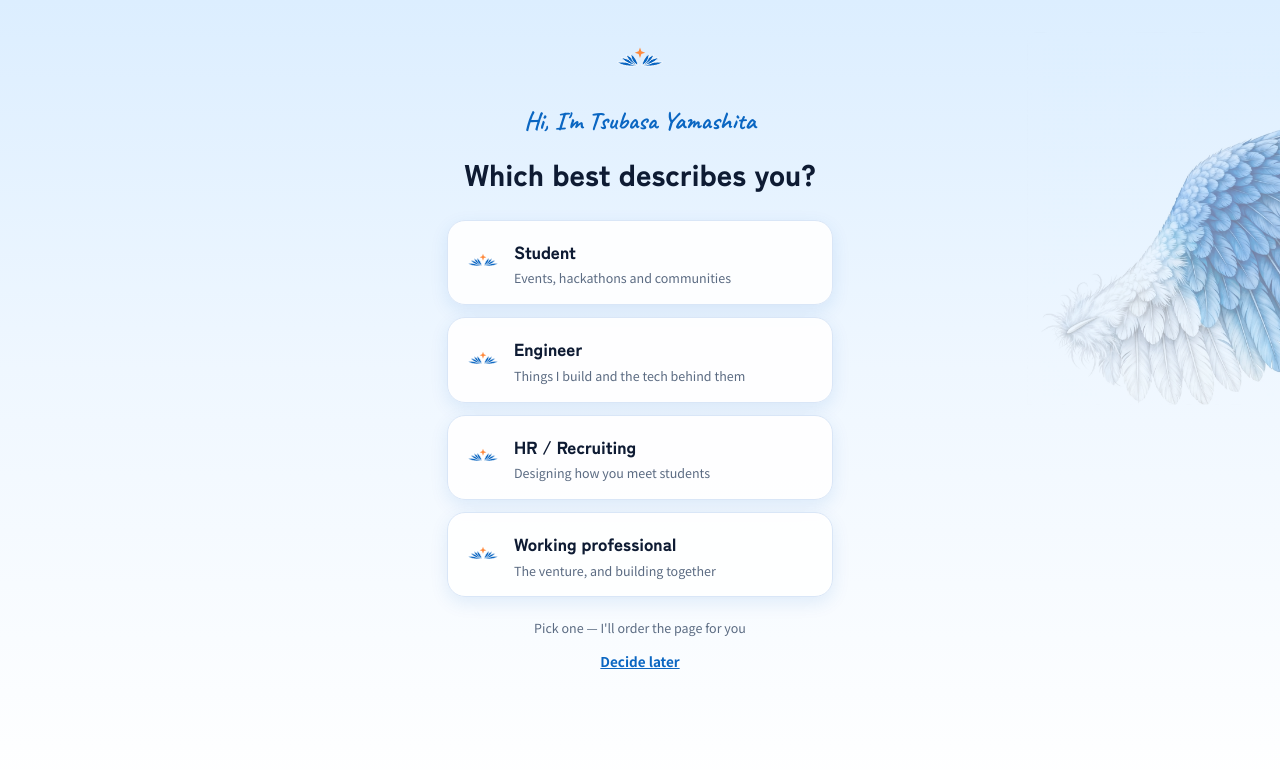
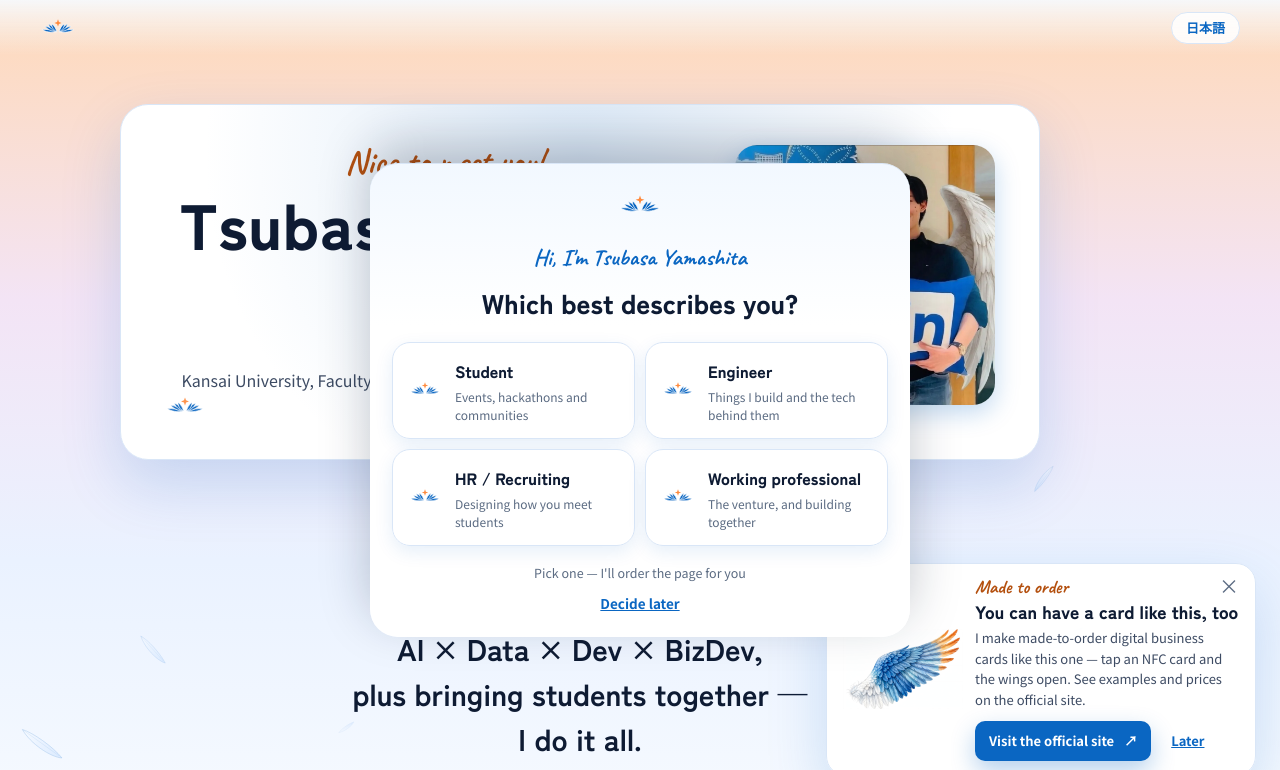
Before and after one commit to 3twowings28113-cpu/tsubasa-card, a website: page public/index.html in a window 1280 px wide. Shown: the top 770 px of the page. Drawn offline with Linux system fonts and the light colour scheme; no server answers.

Commit message:
intro v5 wing pair banking approach (faster), audience sheet after reveal, org descriptions

```diff
--- a/public/content/site.json
+++ b/public/content/site.json
@@ -991,11 +991,13 @@
         "since": "2025.4",
         "ja": {
           "name": "関西大学 ビジネスデータサイエンス学部",
-          "role": "1期生（2年）"
+          "role": "1期生（2年）",
+          "desc": "2025年に開設した新しい学部。ビジネスとデータサイエンスを横断して学びます"
         },
         "en": {
           "name": "Kansai University, Faculty of Business Data Science",
-          "role": "First cohort (2nd year)"
+          "role": "First cohort (2nd year)",
+          "desc": "A new faculty opened in 2025, blending business and data science"
         }
       },
       {
@@ -1006,11 +1008,13 @@
         "since": "2025.10",
         "ja": {
           "name": "LinkedIn Student Club Japan",
-          "role": "関西チーム 4期生"
+          "role": "関西チーム 4期生",
+          "desc": "LinkedIn公式の学生コミュニティ。キャリアイベントの企画・運営をしています"
         },
         "en": {
           "name": "LinkedIn Student Club Japan",
-          "role": "Kansai team, 4th cohort"
+          "role": "Kansai team, 4th cohort",
+          "desc": "LinkedIn's official student community, running career events"
         }
       },
       {
@@ -1021,11 +1025,13 @@
         "since": "2025.11",
         "ja": {
           "name": "共創Labo",
-          "role": "起業部リーダー／渉外部"
+          "role": "起業部リーダー／渉外部",
+          "desc": "関西の学生団体160超と企業45社以上をつなぐ、共創コミュニティ"
         },
         "en": {
           "name": "Kyoso Labo",
-          "role": "Leader of the startup team / partnerships"
+          "role": "Leader of the startup team / partnerships",
+          "desc": "A Kansai co-creation community linking 160+ student groups and 45+ companies"
         }
       },
       {
@@ -1036,11 +1042,13 @@
         "since": "2026.4",
         "ja": {
           "name": "みらいクラフト",
-          "role": "創設者（BDS学部公認の学生団体）"
+          "role": "創設者（BDS学部公認の学生団体）",
+          "desc": "学生の「つくりたい」を形にする、ものづくりの学生団体"
         },
         "en": {
           "name": "Mirai Craft",
-          "role": "Founder (official student group of the BDS faculty)"
+          "role": "Founder (official student group of the BDS faculty)",
+          "desc": "A student group turning \"I want to make this\" into real things"
         }
       }
     ]
--- a/public/css/main.css
+++ b/public/css/main.css
@@ -525,34 +525,42 @@ a.org:hover { border-color: var(--rail); }
 .fortune__text { margin-top: 6px; line-height: 1.85; font-size: 14.5px; }
 .fortune__lucky { margin-top: 10px; font-size: 12.5px; color: var(--muted); font-weight: 700; }
 
-/* ---------- first-visit gate ---------- */
-.gate { position: fixed; inset: 0; z-index: 500; overflow-y: auto; }
+/* ---------- audience sheet (appears as the hero is revealed) ---------- */
+.gate { position: fixed; inset: 0; z-index: 500; pointer-events: none; }
 .gate[hidden] { display: none; }
-.gate__sky { position: absolute; inset: 0; background: linear-gradient(180deg, #DCEEFF 0%, #EFF7FF 46%, #FFFFFF 100%); }
-.gate__wing {
-  position: absolute; right: -24vw; top: 4vh; width: 92vw; max-width: 560px;
-  mix-blend-mode: multiply; opacity: .5; pointer-events: none;
+.gate__sheet {
+  pointer-events: auto; position: absolute; left: 0; right: 0; bottom: 0;
+  max-width: 560px; margin: 0 auto; text-align: center;
+  background: linear-gradient(180deg, #F2F8FF 0%, #FFFFFF 34%);
+  border-radius: 28px 28px 0 0; border-top: 1px solid var(--line);
+  box-shadow: 0 -18px 50px rgba(14, 27, 51, .25);
+  padding: 12px 22px calc(20px + env(safe-area-inset-bottom, 0px));
+  max-height: 86dvh; overflow-y: auto;
 }
-.gate__inner {
-  position: relative; max-width: 430px; margin: 0 auto;
-  padding: calc(34px + env(safe-area-inset-top, 0px)) 22px 40px; text-align: center;
-}
+.gate__grip { display: block; width: 44px; height: 5px; border-radius: 99px; background: var(--line); margin: 2px auto 12px; }
 .gate__mark { margin: 0 auto; }
-.gate__title { margin-top: 14px; font-family: var(--f-hand); font-size: 25px; color: var(--blue); }
-.gate__q { margin-top: 8px; font-family: var(--f-head); font-weight: 900; font-size: clamp(24px, 6.4vw, 30px); line-height: 1.4; }
-.gate__options { margin-top: 26px; display: grid; gap: 12px; text-align: left; }
+.gate__title { margin-top: 10px; font-family: var(--f-hand); font-size: 23px; color: var(--blue); }
+.gate__q { margin-top: 6px; font-family: var(--f-head); font-weight: 900; font-size: clamp(22px, 6vw, 27px); line-height: 1.4; }
+.gate__options { margin-top: 20px; display: grid; gap: 10px; text-align: left; }
 .gate__opt {
   display: flex; align-items: center; gap: 14px; width: 100%;
-  background: rgba(255,255,255,.92); border: 1.5px solid var(--line); border-radius: 18px;
-  padding: 16px 18px; cursor: pointer; font: inherit; box-shadow: var(--shadow-s);
+  background: rgba(255,255,255,.94); border: 1.5px solid var(--line); border-radius: 18px;
+  padding: 14px 16px; cursor: pointer; font: inherit; box-shadow: var(--shadow-s);
   transition: transform .18s ease, border-color .18s ease, box-shadow .18s ease;
 }
 .gate__opt:active { transform: scale(.98); border-color: var(--blue); box-shadow: var(--shadow); }
-.gate__opt-mark { width: 34px; height: 34px; flex: none; }
-.gate__opt-label { display: block; font-family: var(--f-head); font-weight: 900; font-size: 17.5px; color: var(--ink); }
-.gate__opt-desc { display: block; margin-top: 2px; font-size: 12.5px; color: var(--muted); line-height: 1.5; }
-.gate__note { margin-top: 20px; font-size: 12.5px; color: var(--muted); }
-.gate__skip { margin-top: 10px; font-size: 13.5px; }
+.gate__opt-mark { width: 32px; height: 32px; flex: none; }
+.gate__opt-body { display: block; flex: 1; text-align: left; }
+.gate__opt-label { display: block; font-family: var(--f-head); font-weight: 900; font-size: 16.5px; color: var(--ink); }
+.gate__opt-desc { display: block; margin-top: 2px; font-size: 12px; color: var(--muted); line-height: 1.5; }
+.gate__note { margin-top: 16px; font-size: 12.5px; color: var(--muted); }
+.gate__skip { margin-top: 8px; font-size: 13.5px; }
+@media (min-width: 720px) {
+  .gate { display: grid; place-items: center; }
+  .gate__sheet { position: relative; border-radius: 28px; width: min(540px, calc(100vw - 48px)); padding-top: 20px; }
+  .gate__grip { display: none; }
+  .gate__options { grid-template-columns: 1fr 1fr; }
+}
 
 /* ---------- exchange mode ---------- */
 .exchange {
@@ -577,3 +585,13 @@ html[data-sky="night"] body { background: linear-gradient(180deg, #B9CFEF 0, #DC
   .fortune__feather img, .hero__status-dot { animation: none; }
 }
 .gate__opt-body { display: block; flex: 1; text-align: left; }
+
+/* ---------- intro v5: the wing pair ---------- */
+.intro__pair { position: absolute; will-change: transform, opacity; pointer-events: none; mix-blend-mode: multiply; }
+.intro__pair-in { position: absolute; inset: 0; will-change: transform; }
+.intro__pairwing { width: 53%; top: 0; mix-blend-mode: normal; }
+.intro__pairwing.intro__artwing--l { left: 0; }
+.intro__pairwing.intro__artwing--r { right: 0; }
+
+/* ---------- org description ---------- */
+.org__desc { font-size: 12.5px; color: var(--ink-2); line-height: 1.6; word-break: auto-phrase; }
--- a/public/index.html
+++ b/public/index.html
@@ -18,12 +18,12 @@
 <link rel="preconnect" href="https://fonts.gstatic.com" crossorigin>
 <link rel="stylesheet" href="https://fonts.googleapis.com/css2?family=Zen+Kaku+Gothic+New:wght@700;900&family=Noto+Sans+JP:wght@400;500;700&family=Caveat:wght@700&display=swap">
 <link rel="preload" as="image" href="assets/photos/hero-wings.webp">
-<link rel="stylesheet" href="css/main.css?v=20251025f">
+<link rel="stylesheet" href="css/main.css?v=20251026a">
 <script src="js/boot.js"></script>
 <script src="vendor/gsap.min.js" defer></script>
 <script src="vendor/ScrollTrigger.min.js" defer></script>
 <script src="vendor/Flip.min.js" defer></script>
-<script type="module" src="js/main.js?v=20251025f"></script>
+<script type="module" src="js/main.js?v=20251026a"></script>
 </head>
 <body>
 <a class="skip-link" href="#contact">連絡先へ移動</a>
@@ -224,10 +224,9 @@
 <script type="application/ld+json" id="ld-person">{"@context":"https://schema.org","@type":"Person","name":"山下 翼","alternateName":"Tsubasa Yamashita","affiliation":{"@type":"CollegeOrUniversity","name":"関西大学"},"sameAs":["https://www.linkedin.com/in/tsubasakansaiuniv/"]}</script>
 
 <div class="gate" data-gate hidden role="dialog" aria-modal="true" aria-labelledby="gate-q">
-  <div class="gate__sky" aria-hidden="true"></div>
-  <img class="gate__wing" src="assets/brand/wing-art.webp" alt="" aria-hidden="true">
-  <div class="gate__inner">
-    <img class="gate__mark" src="assets/brand/wing-mark.svg" alt="" width="52" height="52">
+  <div class="gate__sheet">
+    <span class="gate__grip" aria-hidden="true"></span>
+    <img class="gate__mark" src="assets/brand/wing-mark.svg" alt="" width="44" height="44">
     <p class="gate__title" data-t="gate.title">はじめまして、山下 翼です</p>
     <p class="gate__q" id="gate-q" data-t="gate.question">あなたは、どちらですか？</p>
     <div class="gate__options" data-gate-options></div>
--- a/public/js/ask.js
+++ b/public/js/ask.js
@@ -1,6 +1,6 @@
 // "Ask Tsubasa AI": answers from the public knowledge file on the server.
 import { t, L, getLang, el, onLang, reducedMotion } from './i18n.js';
-import { api } from './api.js?v=20251025f';
+import { api } from './api.js?v=20251026a';
 
 const history = [];
 let busy = false;
--- a/public/js/gate.js
+++ b/public/js/gate.js
@@ -1,8 +1,8 @@
-// First-visit gate: before the intro plays, ask who is visiting and arrange
-// the page for them (section order + tailored highlights). The choice is
-// remembered; the chips further down the page can change it any time.
+// Audience picker: shown as a sheet the moment the intro hands over to the
+// hero card. The choice reorders the page and retunes the highlights; it is
+// remembered, and the chips further down can change it any time.
 import { L, el } from './i18n.js';
-import { savedAudience, chooseAudience } from './sections.js?v=20251025f';
+import { savedAudience, chooseAudience } from './sections.js?v=20251026a';
 
 /* Move sections around so the most relevant story comes first. */
 export function applyLayout(id) {
@@ -12,21 +12,24 @@ export function applyLayout(id) {
   const contact = q('.contact'), orgs = q('.orgs'), venture = q('.venture'), audience = q('.audience');
   if (!contact || !orgs || !venture || !audience) return;
   if (id === 'exec' || id === 'hr') {
-    // venture (StuVation) right after the contacts
-    main.insertBefore(venture, orgs);
+    main.insertBefore(venture, orgs); // StuVation right after the contacts
   } else if (id === 'engineer') {
-    // highlights first, venture after
-    main.insertBefore(audience, venture);
+    main.insertBefore(audience, venture); // highlights first
   } else if (id === 'student') {
-    // highlights (events & community) right after the contacts
-    main.insertBefore(audience, orgs);
+    main.insertBefore(audience, orgs); // events & community up top
     main.insertBefore(venture, audience.nextSibling);
   }
 }
 
+/* At boot: a remembered choice only rearranges the page — no sheet. */
+export function prepareAudience() {
+  const saved = savedAudience();
+  if (saved) applyLayout(saved);
+  return saved;
+}
+
 export function gateIfNeeded() {
-  const saved = savedAudience();
-  if (saved) { applyLayout(saved); return Promise.resolve(); }
+  if (savedAudience()) return Promise.resolve();
   const gate = document.querySelector('[data-gate]');
   if (!gate) return Promise.resolve();
   return new Promise((resolve) => {
@@ -43,10 +46,10 @@ export function gateIfNeeded() {
         el('span', { class: 'gate__opt-desc', text: o.desc || '' })))));
     gate.hidden = false;
     document.body.style.overflow = 'hidden';
+    const sheet = gate.querySelector('.gate__sheet');
     if (window.gsap && !reduced) {
-      window.gsap.fromTo(gate.querySelector('.gate__inner'), { opacity: 0, y: 26 }, { opacity: 1, y: 0, duration: 0.7, ease: 'power3.out', delay: 0.1 });
-      window.gsap.fromTo(host.children, { opacity: 0, y: 18 }, { opacity: 1, y: 0, duration: 0.5, ease: 'power2.out', stagger: 0.09, delay: 0.35, clearProps: 'all' });
-      window.gsap.fromTo(gate.querySelector('.gate__wing'), { opacity: 0, x: 60 }, { opacity: 0.5, x: 0, duration: 1.4, ease: 'power2.out' });
+      window.gsap.fromTo(sheet, { y: '106%' }, { y: '0%', duration: 0.65, ease: 'power3.out', delay: 0.15 });
+      window.gsap.fromTo(host.children, { opacity: 0, y: 14 }, { opacity: 1, y: 0, duration: 0.45, ease: 'power2.out', stagger: 0.07, delay: 0.45, clearProps: 'all' });
     }
     let closed = false;
     function done(id) {
@@ -55,7 +58,7 @@ export function gateIfNeeded() {
       if (id) { chooseAudience(id); applyLayout(id); }
       document.body.style.overflow = '';
       if (window.gsap && !reduced) {
-        window.gsap.to(gate, { opacity: 0, duration: 0.45, ease: 'power1.in', onComplete: () => { gate.hidden = true; gate.style.opacity = ''; resolve(); } });
+        window.gsap.to(sheet, { y: '106%', duration: 0.4, ease: 'power2.in', onComplete: () => { gate.hidden = true; resolve(); } });
       } else { gate.hidden = true; resolve(); }
     }
     gate.querySelector('[data-gate-skip]')?.addEventListener('click', () => done(null));
--- a/public/js/intro.js
+++ b/public/js/intro.js
@@ -106,22 +106,28 @@ export async function runIntro({ contactsReady }) {
   const vw = innerWidth, vh = innerHeight;
   const cx = vw / 2, cy = vh * 0.46;
 
-  /* overlay — v4 "approach": ONE wing starts far away at the back-right,
-     flapping, and flies straight at the viewer. It grows until its feathers
-     fill the whole screen, gives one last big flap, then sweeps past the
-     camera and vanishes toward the back-left — revealing the hero card. */
+  /* overlay — v5 "the pair approaches": BOTH wings, far away at the back-right,
+     banking left and right as they flap straight at the viewer. They grow
+     until the feathers fill the screen, give one last flap, then sweep past
+     the camera to the back-left — revealing the hero card. */
   const fx = el('canvas', { class: 'intro__fx' });
   const glow = el('div', { class: 'intro__glow' });
-  const WING = Math.min(vw * 1.35, 1000);
-  const wingH = WING * (1280 / 1920);
-  const wing = el('div', { class: 'intro__artwing intro__artwing--r' },
-    el('div', { class: 'intro__artwing-in' }, el('img', { src: 'assets/brand/wing-art.webp', alt: '' })));
-  wing.style.width = `${WING}px`;
-  wing.style.left = `${vw * 0.72 - WING / 2}px`;
-  wing.style.top = `${vh * 0.30 - wingH / 2}px`;
+  const mkWing = (side) => {
+    const inner = el('div', { class: 'intro__artwing-in' }, el('img', { src: 'assets/brand/wing-art.webp', alt: '' }));
+    if (side === 'l') inner.style.transform = 'scaleX(-1)';
+    return el('div', { class: `intro__artwing intro__artwing--${side} intro__pairwing` }, inner);
+  };
+  const wingL = mkWing('l'), wingR = mkWing('r');
+  const pairIn = el('div', { class: 'intro__pair-in' }, wingL, wingR);
+  const pair = el('div', { class: 'intro__pair' }, pairIn);
+  const P = Math.min(vw * 1.55, 1050);
+  pair.style.width = `${P}px`;
+  pair.style.height = `${P * 0.35}px`;
+  pair.style.left = `${vw * 0.70 - P / 2}px`;
+  pair.style.top = `${vh * 0.32 - (P * 0.35) / 2}px`;
   const skip = el('p', { class: 'intro__skip', text: t('ui.skip') || 'タップでスキップ' });
   const sky = el('div', { class: 'intro__sky' });
-  const overlay = el('div', { class: 'intro', 'aria-hidden': 'true' }, sky, glow, wing, fx, skip);
+  const overlay = el('div', { class: 'intro', 'aria-hidden': 'true' }, sky, glow, pair, fx, skip);
   document.body.append(overlay);
   unboot();
   document.body.style.overflow = 'hidden';
@@ -129,56 +135,56 @@ export async function runIntro({ contactsReady }) {
   const fxSys = featherImg ? particleSystem(fx, featherImg) : null;
   const hero = document.querySelector('main .hero');
 
-  // distant start: small, back-right, slightly out of focus
-  gsap.set(wing, { transformOrigin: '50% 60%', scale: 0.14, x: vw * 0.16, y: -vh * 0.05, rotation: 6, opacity: 0, filter: 'blur(5px)' });
-  gsap.set(glow, { left: '72%', top: '30%', scale: 0.35, opacity: 0 });
+  // distant start: small pair, back-right, banked, slightly out of focus
+  gsap.set(pair, { transformOrigin: '50% 55%', scale: 0.16, x: vw * 0.10, y: -vh * 0.10, rotation: -6, opacity: 0, filter: 'blur(5px)' });
+  gsap.set(pairIn, { rotation: -5 });
+  gsap.set(wingL, { rotation: -7, transformOrigin: '96% 88%' });
+  gsap.set(wingR, { rotation: 7, transformOrigin: '4% 88%' });
+  gsap.set(glow, { left: '70%', top: '32%', scale: 0.4, opacity: 0 });
   if (hero) gsap.set(hero, { scale: 0.92, y: 20, transformOrigin: '50% 26%' });
-  // hide only the real hero's text (main)
   gsap.set(['main .namecard__name', 'main .namecard__hello', 'main .namecard__kana', 'main .namecard__aff', 'main .hero__statement'], { opacity: 0 });
 
-  const S = full ? 1 : 0.6; // timeline speed factor
+  const S = full ? 1 : 0.55;
   const tl = gsap.timeline({ defaults: { overwrite: 'auto' } });
 
-  // continuous flapping for the whole approach (killed at the exit)
-  const flap = gsap.to(wing, { rotation: -6, duration: 0.34 * S, ease: 'sine.inOut', yoyo: true, repeat: -1 });
-  const bob = gsap.to(wing, { y: '-=12', duration: 0.51 * S, ease: 'sine.inOut', yoyo: true, repeat: -1 });
+  // flapping + banking sway + bob for the whole approach (killed at the exit)
+  const flapL = gsap.to(wingL, { rotation: -27, duration: 0.30 * S, ease: 'sine.inOut', yoyo: true, repeat: -1 });
+  const flapR = gsap.to(wingR, { rotation: 27, duration: 0.30 * S, ease: 'sine.inOut', yoyo: true, repeat: -1 });
+  const bank = gsap.to(pairIn, { rotation: 5, duration: 0.55 * S, ease: 'sine.inOut', yoyo: true, repeat: -1 });
+  const bob = gsap.to(pairIn, { y: 9, duration: 0.45 * S, ease: 'sine.inOut', yoyo: true, repeat: -1 });
 
-  // 1) APPROACH: far back-right -> straight at the viewer, growing fast
-  const approachAt = 0.15 * S;
-  const approachDur = 2.4 * S;
-  tl.to(wing, { opacity: 1, duration: 0.4 * S, ease: 'power1.out' }, approachAt)
-    .to(glow, { opacity: 0.6, duration: 0.8 * S }, approachAt)
-    .to(wing, { scale: 1.05, x: -vw * 0.10, rotation: -3, filter: 'blur(0px)', duration: approachDur, ease: 'power1.in' }, approachAt);
+  // 1) APPROACH: far back-right -> at the viewer, banking the other way
+  const approachAt = 0.12 * S, approachDur = 1.7 * S;
+  tl.to(pair, { opacity: 1, duration: 0.3 * S, ease: 'power1.out' }, approachAt)
+    .to(glow, { opacity: 0.55, duration: 0.7 * S }, approachAt)
+    .to(pair, { scale: 0.98, x: vw * 0.01, y: vh * 0.03, rotation: 9, filter: 'blur(0px)', duration: approachDur, ease: 'power1.in' }, approachAt);
 
-  // 2) CLOSE-UP: one beat where the feathers fill the entire screen
+  // 2) CLOSE-UP: feathers fill the whole screen for one beat
   const macroAt = approachAt + approachDur;
   tl.add(() => fxSys?.burst(full ? 16 : 7, { cx, cy, w: vw * 0.9, h: 200 }), macroAt)
-    .to(wing, { scale: 3.1, x: -vw * 0.30, y: vh * 0.14, duration: 0.65 * S, ease: 'power2.in' }, macroAt)
-    .to(glow, { opacity: 0, scale: 1.6, duration: 0.6 * S }, macroAt);
+    .to(pair, { scale: 2.9, x: -vw * 0.08, y: vh * 0.07, rotation: 2, duration: 0.55 * S, ease: 'power2.in' }, macroAt)
+    .to(glow, { opacity: 0, scale: 1.6, duration: 0.5 * S }, macroAt);
 
-  // 3) THE LAST FLAP, then it sweeps past the camera to the back-left and is
-  //    gone — the sky fades and the hero card emerges toward the viewer
-  const exitAt = macroAt + 0.65 * S + 0.3 * S;
+  // 3) LAST FLAP -> past the camera to the back-left, sky fades, hero emerges
+  const exitAt = macroAt + 0.55 * S + 0.22 * S;
   tl.add(() => {
-      flap.kill(); bob.kill();
+      flapL.kill(); flapR.kill(); bank.kill(); bob.kill();
       fxSys?.burst(full ? 26 : 10, { cx, cy: cy - 40, w: vw * 0.95, h: 200 });
-      // shake the overlay, never <body>: a leftover transform on body would
-      // become the containing block for every position:fixed element (QR modal, popup, dock)
       gsap.fromTo(overlay, { y: 0 }, { y: 3, duration: 0.07, yoyo: true, repeat: 1, clearProps: 'transform' });
-      gsap.fromTo(wing, { rotation: -14 }, { rotation: 8, duration: 0.22 * S, ease: 'power2.out' }); // last big flap
+      gsap.to(wingL, { rotation: -40, duration: 0.16 * S, ease: 'power2.out' });
+      gsap.to(wingR, { rotation: 40, duration: 0.16 * S, ease: 'power2.out' });
     }, exitAt)
-    .to(wing, { x: -vw * 1.45, y: -vh * 0.34, rotation: -22, scale: 2.25, opacity: 0, duration: 0.9 * S, ease: 'power2.in', delay: 0.2 * S }, exitAt)
-    .to(sky, { opacity: 0, duration: 1.0 * S, ease: 'power1.inOut' }, exitAt + 0.3 * S)
+    .to(pair, { x: -vw * 1.35, y: -vh * 0.30, rotation: -16, scale: 2.35, opacity: 0, duration: 0.8 * S, ease: 'power2.in', delay: 0.14 * S }, exitAt)
+    .to(sky, { opacity: 0, duration: 0.95 * S, ease: 'power1.inOut' }, exitAt + 0.25 * S)
     .to(skip, { opacity: 0, duration: 0.25 }, exitAt)
-    .add(() => { overlay.style.pointerEvents = 'none'; document.body.style.overflow = ''; }, exitAt + 0.55 * S);
+    .add(() => { overlay.style.pointerEvents = 'none'; document.body.style.overflow = ''; }, exitAt + 0.5 * S);
   if (hero) {
-    tl.to(hero, { scale: 1, y: 0, duration: 1.4 * S, ease: 'power3.out', clearProps: 'transform' }, exitAt + 0.3 * S);
+    tl.to(hero, { scale: 1, y: 0, duration: 1.3 * S, ease: 'power3.out', clearProps: 'transform' }, exitAt + 0.25 * S);
   }
-  tl.add(() => revealHero(gsap), exitAt + 0.6 * S);
+  tl.add(() => revealHero(gsap), exitAt + 0.55 * S);
 
-  // feathers land on the contact buttons (full version only)
   let landingTargets = [];
-  const landAt = exitAt + 0.85 * S;
+  const landAt = exitAt + 0.8 * S;
   tl.add(() => land(), landAt);
   tl.add(() => finish(false), landAt + (full ? 1.15 : 0.6));
 
@@ -216,7 +222,7 @@ export async function runIntro({ contactsReady }) {
     finished = true;
     setTimeout(resolveDone, skipped ? 0 : 50);
     if (skipped) {
-      tl.kill(); flap.kill(); bob.kill();
+      tl.kill(); flapL.kill(); flapR.kill(); bank.kill(); bob.kill();
       gsap.killTweensOf(landingTargets);
       gsap.set(landingTargets, { clearProps: 'opacity,transform' });
       if (hero) gsap.set(hero, { clearProps: 'transform,opacity' });
--- a/public/js/main.js
+++ b/public/js/main.js
@@ -1,13 +1,13 @@
 import { loadContent, initialLang, setLang, getLang, t, onLang } from './i18n.js';
-import { api, visitorId, via } from './api.js?v=20251025f';
-import { whenContacts, initDock } from './contact.js?v=20251025f';
-import { initSections } from './sections.js?v=20251025f';
-import { initMotion } from './motion.js?v=20251025f';
-import { initWingWall } from './wingwall.js?v=20251025f';
-import { initAsk } from './ask.js?v=20251025f';
-import { runIntro } from './intro.js?v=20251025f';
-import { initFun } from './fun.js?v=20251025f';
-import { gateIfNeeded } from './gate.js?v=20251025f';
+import { api, visitorId, via } from './api.js?v=20251026a';
+import { whenContacts, initDock } from './contact.js?v=20251026a';
+import { initSections } from './sections.js?v=20251026a';
+import { initMotion } from './motion.js?v=20251026a';
+import { initWingWall } from './wingwall.js?v=20251026a';
+import { initAsk } from './ask.js?v=20251026a';
+import { runIntro } from './intro.js?v=20251026a';
+import { initFun } from './fun.js?v=20251026a';
+import { gateIfNeeded, prepareAudience } from './gate.js?v=20251026a';
 
 async function guestNumber() {
   const r = await api('/api/visit', { method: 'POST', body: { visitorId: visitorId(), via: via(), lang: getLang() } });
@@ -57,7 +57,7 @@ async function boot() {
   initFun();
   setLang(initialLang(), { persist: false });
   document.querySelectorAll('[data-lang-toggle]').forEach((b) => b.addEventListener('click', () => setLang(getLang() === 'ja' ? 'en' : 'ja')));
-  await gateIfNeeded();
+  prepareAudience();
   const introDone = Promise.resolve(runIntro({ contactsReady })).catch(() => {});
   // contacts are rendered by the onLang listener in contact.js; wait for the first render
   await whenContacts();
@@ -65,7 +65,7 @@ async function boot() {
   initDock();
   initWingWall();
   features().then(() => { if (window.__apiOk) guestNumber(); });
-  introDone.then(() => initMotion());
+  introDone.then(() => { initMotion(); gateIfNeeded().catch(() => {}); });
 }
 
 boot();
--- a/public/js/sections.js
+++ b/public/js/sections.js
@@ -163,7 +163,8 @@ function renderOrgs() {
       : el('span', { class: 'org__logo org__logo--mono', 'aria-hidden': 'true', text: o.mono || (t.name || '?').slice(0, 2) });
     const body = el('span', { class: 'org__body' },
       el('span', { class: 'org__name', text: t.name || '' }),
-      el('span', { class: 'org__role', text: [t.role, o.since ? (lang === 'en' ? `since ${o.since}` : `${o.since}〜`) : ''].filter(Boolean).join(lang === 'en' ? ' · ' : '　') }));
+      el('span', { class: 'org__role', text: [t.role, o.since ? (lang === 'en' ? `since ${o.since}` : `${o.since}〜`) : ''].filter(Boolean).join(lang === 'en' ? ' · ' : '　') }),
+      t.desc ? el('span', { class: 'org__desc', text: t.desc }) : null);
     const usable = typeof o.url === 'string' && /^https?:\/\//.test(o.url);
     const inner = usable
       ? el('a', { class: 'org', href: o.url, target: '_blank', rel: 'noopener' }, mark, body, el('span', { class: 'org__go', 'aria-hidden': 'true', text: '↗' }))
--- a/public/js/wingwall.js
+++ b/public/js/wingwall.js
@@ -1,6 +1,6 @@
 // "Wing of Encounters": every approved feather someone leaves lights up one feather of this wing.
 import { t, getLang, el, onLang, reducedMotion } from './i18n.js';
-import { api, visitorId } from './api.js?v=20251025f';
+import { api, visitorId } from './api.js?v=20251026a';
 
 const PALETTE = ['#0A66C2', '#1F7AE0', '#4FA3FF', '#7FB8F5', '#FF8A3D', '#2E7DD1', '#9CC3EA', '#FFB27A'];
 const NS = 'http://www.w3.org/2000/svg';
```
